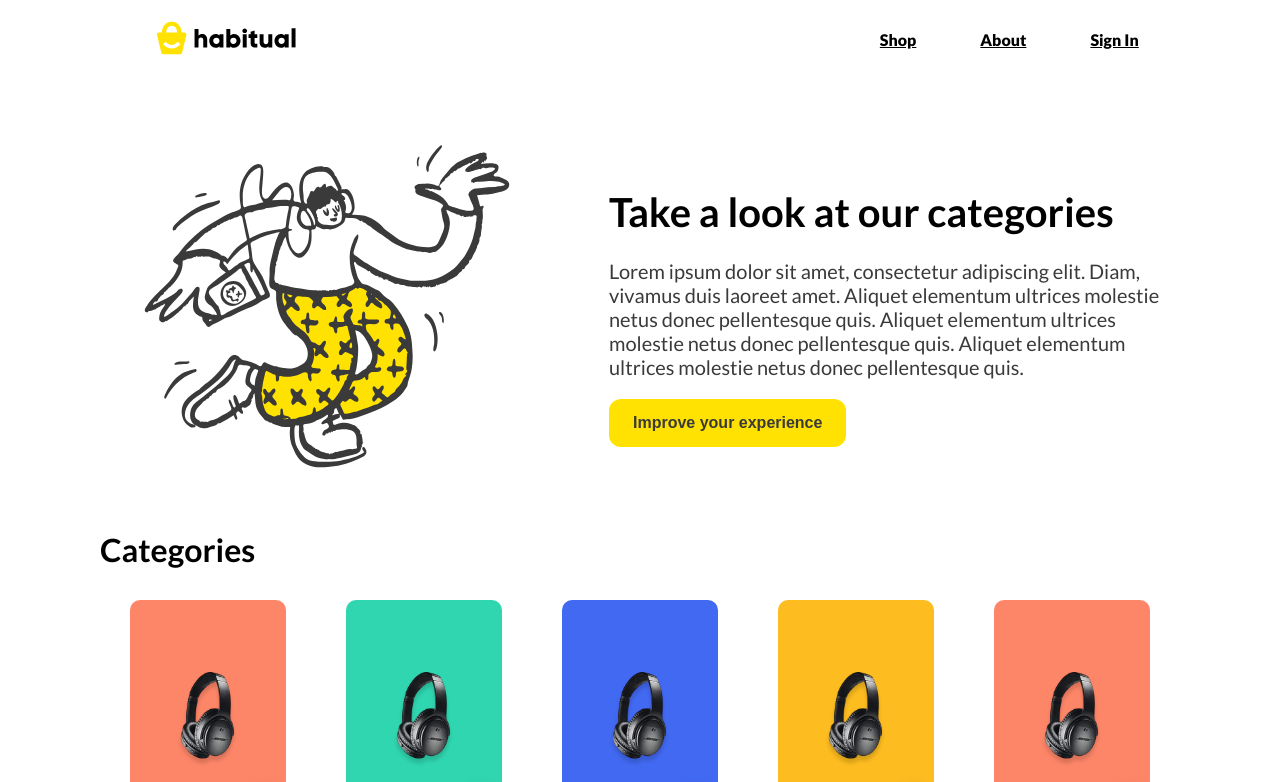
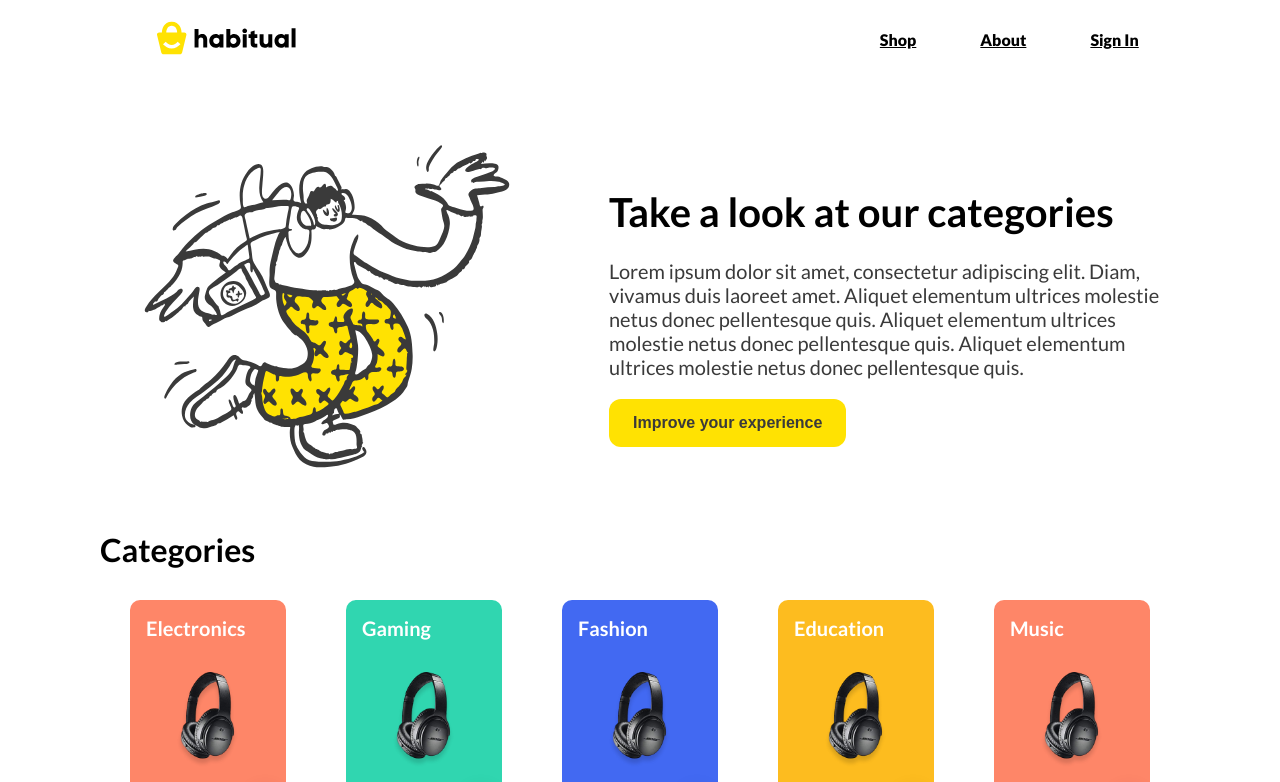
Before and after one commit to AlejandroQR23/habitual, a React (Create React App) app: page /shop in a window 1280 px wide. Shown: the top 782 px of the page. Built offline with nearby package versions, Linux system fonts and the light colour scheme.

Commit message:
changed button to redirect to category page

```diff
--- a/src/components/category-card/category-card.component.tsx
+++ b/src/components/category-card/category-card.component.tsx
@@ -1,20 +1,23 @@
 import { ButtonContainer, ColorCardContainer, ColorCardImg } from '../../styles/color-card.styles';
 import { ReactComponent as RightArrow } from '../../assets/chevron-right.svg';
-import { IColorCard } from '../../utils/cards';
 import product from '../../assets/bose-headset.png';
+import { ICategory } from '../../redux/directory/directory.reducer';
+import { RouteComponentProps, withRouter } from 'react-router-dom';
 
-const CategoryCard = ({ text, color, img }: IColorCard) => (
+interface ICategoryCard extends ICategory, RouteComponentProps {}
+
+const CategoryCard = ({ title, color, img, linkUrl, history, match }: ICategoryCard) => (
   <div>
     <ColorCardContainer color={color}>
-      <p>{text}</p>
+      <p>{title}</p>
       <ColorCardImg>
         <img src={product} alt={img} />
       </ColorCardImg>
-      <ButtonContainer to="/">
+      <ButtonContainer onClick={() => history.push(`${match.url}${linkUrl}`)}>
         <RightArrow />
       </ButtonContainer>
     </ColorCardContainer>
   </div>
 );
 
-export default CategoryCard;
+export default withRouter(CategoryCard);
--- a/src/styles/color-card.styles.tsx
+++ b/src/styles/color-card.styles.tsx
@@ -1,4 +1,3 @@
-import { Link } from 'react-router-dom';
 import styled from 'styled-components';
 
 export const ColorCardContainer = styled.div`
@@ -32,7 +31,7 @@ export const ColorCardImg = styled.div`
   }
 `;
 
-export const ButtonContainer = styled(Link)`
+export const ButtonContainer = styled.div`
   align-self: flex-end;
   padding: 8px;
   margin-right: 10px;
@@ -42,4 +41,5 @@ export const ButtonContainer = styled(Link)`
   box-shadow: 5px 5px 15px 5px rgba(0, 0, 0, 0.05);
   border-radius: 15px;
   margin-bottom: 10px;
+  cursor: pointer;
 `;
```
